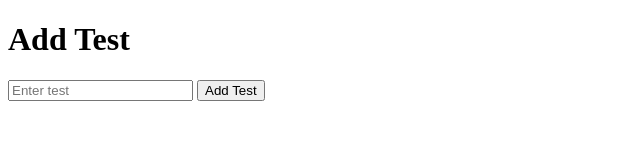
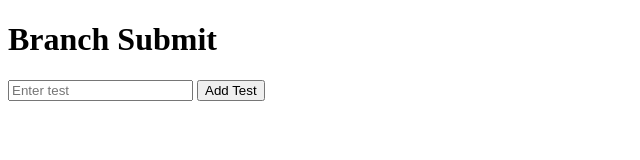
Before and after one commit to Delcastin/GitInitTest1, a plain HTML site: page index.html in a window 1280 px wide. Shown: the whole page, without its empty margins (0-640 px from the left). Drawn offline with Linux system fonts and the light colour scheme.

Commit message:
Title 및 제일 큰 문자의 문구를 수정합니다.

```diff
--- a/index.html
+++ b/index.html
@@ -4,10 +4,10 @@
     <meta charset="UTF-8">
     <meta http-equiv="X-UA-Compatible" content="IE=edge">
     <meta name="viewport" content="width=device-width, initial-scale=1.0">
-    <title>Add Test!!!</title>
+    <title>Branch Making for me!</title>
 </head>
 <body>
-    <h1>Add Test</h1>
+    <h1>Branch Submit</h1>
     <form action="/add" method="POST">
         <input type="text" name="test" placeholder="Enter test">
         <button type="submit">Add Test</button>
```
